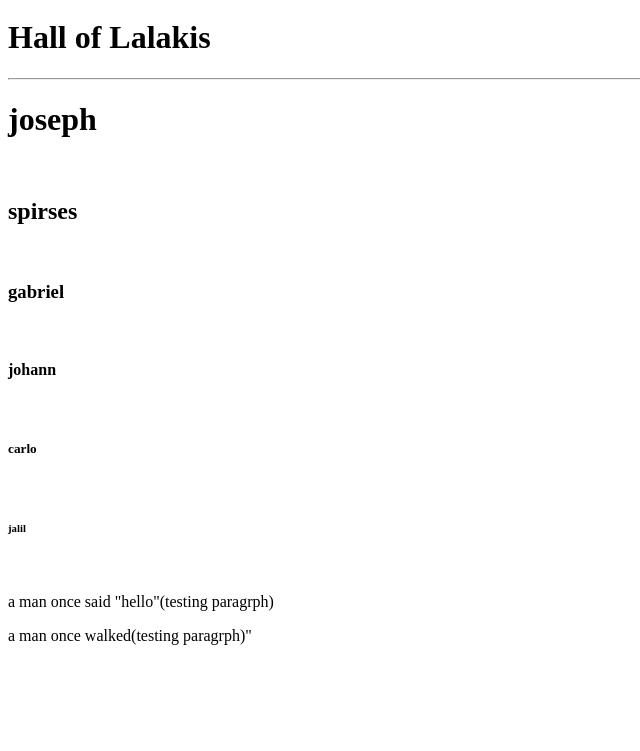
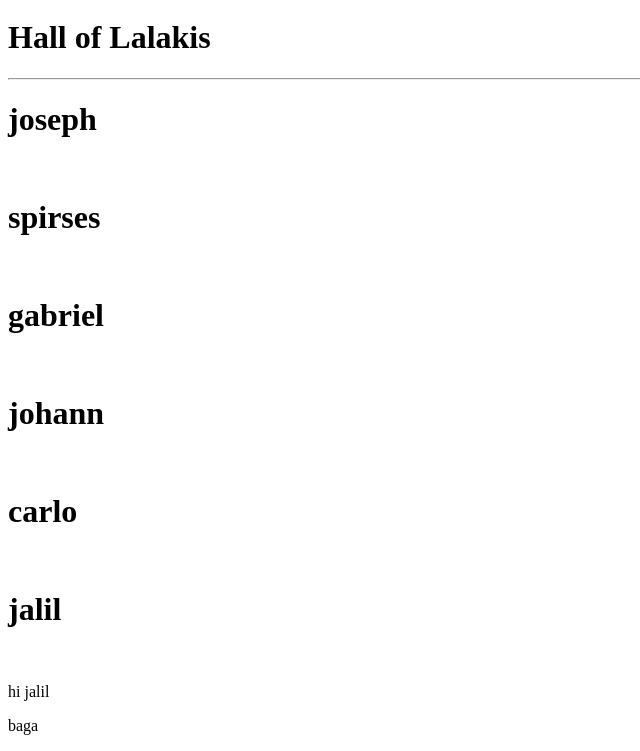
Before and after one commit to zanlol/websitetestzn, a plain HTML site: page index.html in a window 1280 px wide. Shown: the part 414-1165 px from the top of the page, without its empty margins (0-640 px from the left). Before the commit the page ends 1075 px from the top, so only its background shows below. Drawn offline with Linux system fonts and the light colour scheme.

Commit message:
Update index.html

```diff
--- a/index.html
+++ b/index.html
@@ -16,18 +16,18 @@
     <hr>
     <h1>joseph</h1>
     <br>
-    <h2>spirses</h2>
+    <h1>spirses</h1>
     <br>
-    <h3>gabriel</h3>
+    <h1>gabriel</h1>
     <br>
-    <h4>johann</h4>
+    <h1>johann</h1>
     <br>
-    <h5>carlo</h5>
+    <h1>carlo</h1>
     <br>
-    <h6>jalil</h6>
+    <h1>jalil</h1>
     <br>
-    <p>a man once said "hello"(testing paragrph)</p>
-    <p>a man once walked(testing paragrph)"</p>
+    <p>hi jalil</p>
+    <p>baga</p>
 </body>
 
 </html>
```
